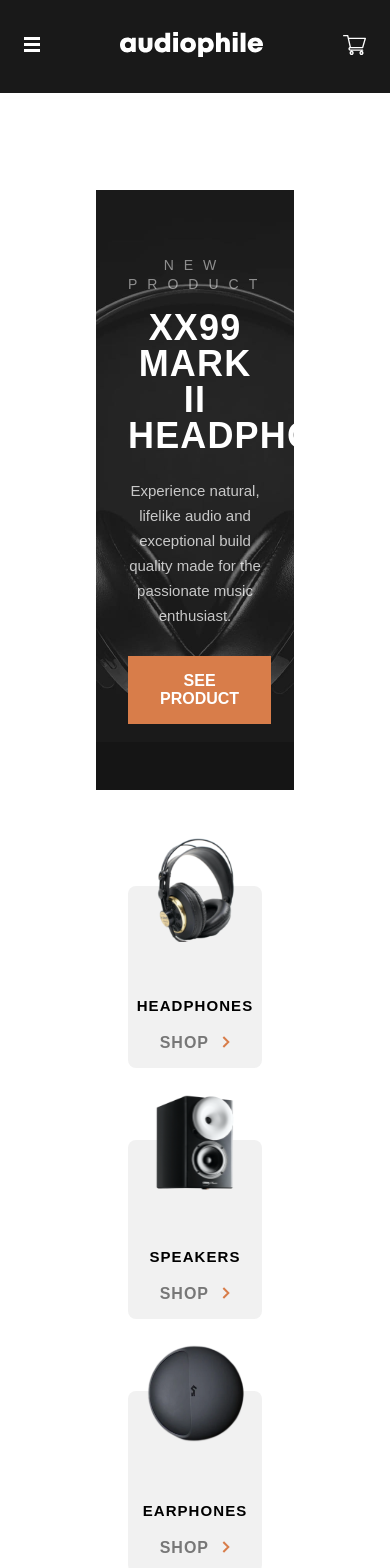
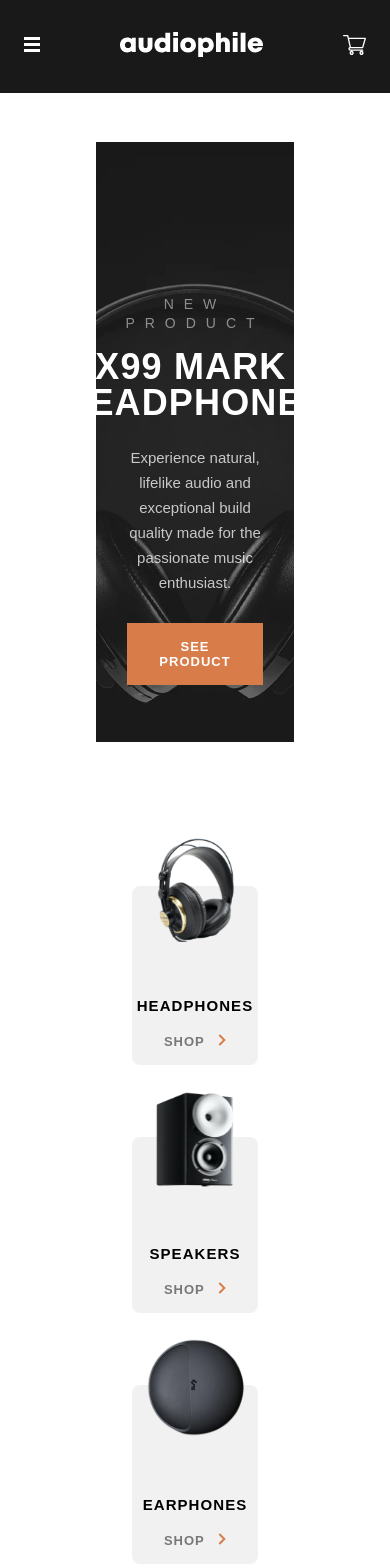
Before and after one commit to nikoescobal/e-commerce-app, a Next.js app: page / in a window 390 px wide. Shown: the top 1568 px of the page. Built offline with nearby package versions, Linux system fonts and the light colour scheme.

Commit message:
Updated Image component to include srcSet, fixed styling for Hero and Header of landing page in mobile and tablet.

```diff
--- a/components/atoms/Image/Image.js
+++ b/components/atoms/Image/Image.js
@@ -1,8 +1,9 @@
+// atoms/Image/Image.js
 import NextImage from 'next/image';
 import cn from 'classnames';
-import styles from './Image.module.scss'; // Assuming you have a corresponding SCSS file
+import styles from './Image.module.scss';
 
-const Image = ({ src, alt, layout, className, ...props }) => {
+const Image = ({ src, alt, srcSet, sizes, layout, className, ...props }) => {
   const isSVG = src.includes('.svg');
 
   // Combine custom class names with the SVG class conditionally
@@ -11,7 +12,12 @@ const Image = ({ src, alt, layout, className, ...props }) => {
     [className]: className,
   });
 
-  const imageProps = isSVG ? {} : { layout: layout || 'fill' };
+  // Include srcSet and sizes in imageProps if they are provided
+  const imageProps = {
+    ...(isSVG ? {} : { layout: layout || 'fill' }),
+    ...(srcSet && { srcSet }),
+    ...(sizes && { sizes }),
+  };
 
   return (
     <div className={imageClass}>
--- a/components/organisms/Header/Header.module.scss
+++ b/components/organisms/Header/Header.module.scss
@@ -19,6 +19,11 @@
   opacity: 0.104;
   background: #fff;
   box-shadow: 0px 4px 4px 0px rgba(0, 0, 0, 0.25);
+
+  @include md {
+    margin: 0 auto;
+    width: 43.0625rem;
+  }
 }
 
 .logo {
--- a/components/organisms/Hero/Hero.js
+++ b/components/organisms/Hero/Hero.js
@@ -1,9 +1,7 @@
-// components/Hero/Hero.js
 import React from 'react';
+import Image from '../../atoms/Image/Image';
+import Button from '../../atoms/Button/Button';
 import Typography from '../../atoms/Typography/Typography';
-import Button from '../../atoms/Button/Button';
-// import Image from 'next/image';
-import Image from '../../atoms/Image/Image';
 import styles from './Hero.module.scss';
 import classnames from 'classnames';
 
@@ -12,15 +10,18 @@ const Hero = () => {
     <section className={styles.hero}>
       <div className={styles.background}>
         <Image
-          src="/assets/images/home/mobile/image-header.jpg"
+          // width={100}
+          // height={100}
+          src="/assets/images/home/mobile/image-header.jpg" // Default image for mobile
           alt="Hero Background"
+          className={classnames(styles.heroImage, {
+            [styles.heroImageDesktop]: false, // We will enable this class using state or props based on the viewport
+          })}
+          // layout="responsive"
+          priority
           fill
           objectFit="cover"
           objectPosition="50% 75%"
-          className={styles.heroImage}
-          placeholder="blur"
-          priority
-          blurDataURL="/assets/images/home/mobile/image-header.jpg" // Use a base64 encoded image here
         />
       </div>
       <div className={styles.content}>
--- a/components/organisms/Hero/Hero.module.scss
+++ b/components/organisms/Hero/Hero.module.scss
@@ -3,28 +3,45 @@
 @use '../../../styles/colors' as *;
 
 .hero {
+  // position: relative;
+  min-height: 37.5rem; // Adjust to match the design height for the hero section
+  // background-color: $background-color-dark-2; // Assume the background color before the image loads
+  // z-index: 1;
+
+  // @include md {
+  //   min-height: 100%; // Adjust for larger screens based on your design
+  // }
   position: relative;
-  min-height: 37.5rem; // Adjust to match the design height for the hero section
   width: 100%;
   display: flex;
   align-items: center;
   justify-content: center;
-  background-color: $background-color-dark-2; // Assume the background color before the image loads
-  z-index: 1;
 
   @include md {
-    min-height: 100%; // Adjust for larger screens based on your design
+    min-height: 38rem;
+    margin-bottom: 3rem;
   }
 }
 
 .title {
   opacity: 0.4964;
   padding-bottom: 1rem;
+
+  @include md {
+    font-size: 0.875rem;
+    padding-bottom: 1.5rem;
+  }
 }
 
 .subtitle {
   padding-bottom: 1.5rem;
   font-size: 2.25rem;
+
+  @include md {
+    font-size: 3.5rem;
+    line-height: 3.625rem;
+    letter-spacing: 0.125rem;
+  }
 }
 
 .description {
@@ -33,37 +50,73 @@
 }
 
 .background {
+  // position: absolute;
+  // top: 0; // Set top to the height of the navbar if it's fixed at the top
+  // left: 0;
+  // right: 0;
+  // height: 37.5rem; // Match this to the height of your hero section
+  // z-index: -1;
+  // overflow: hidden; // Ensures the image doesn't exceed the div container
+
+  // @include md {
+  //   // height: 50rem; // Adjust to match the hero section
+  // }
   position: absolute;
-  top: 0; // Set top to the height of the navbar if it's fixed at the top
-  left: 0;
-  right: 0;
-  height: 37.5rem; // Match this to the height of your hero section
+  width: 100%;
+  height: 100%;
   z-index: -1;
-  overflow: hidden; // Ensures the image doesn't exceed the div container
 
   @include md {
-    // height: 50rem; // Adjust to match the hero section
+    height: auto;
+    width: auto;
   }
 }
 
 .heroImage {
+  // object-fit: cover;
+  // width: 100%;
+  // transform: translateY(-3rem);
+  // height: 100%;
+  width: 100%;
+  height: auto;
   object-fit: cover;
-  width: 100%;
   transform: translateY(-3rem);
   height: 100%;
+
+  @include md {
+    content: url('/assets/images/home/tablet/image-header.jpg');
+    transform: translateY(-1.5rem);
+  }
+
+  @include lg {
+    // Desktop image
+    content: url('/assets/images/home/desktop/image-hero.jpg');
+  }
 }
 
 .content {
   z-index: 2;
-  padding: 2rem; // Provides padding around the content, adjust as needed
+  padding: 2rem;
   text-align: center;
   position: relative; // This is needed for z-index to take effect
   width: 100%; // Ensures content takes up the width of the hero section
   max-width: 20.5rem; // Use max-width for better responsiveness
+  display: flex;
+  flex-direction: column;
+  justify-content: center;
+  align-items: center;
 
   @include md {
-    max-width: 100%;
+    max-width: 23.6875rem;
+    padding: 2rem 1rem;
   }
+
+  // @include lg {
+  //   // Adjust content for desktop
+  //   max-width: none;
+  //   text-align: left;
+  //   padding: 4rem; // Example padding, adjust as needed
+  // }
 }
 
 .title,
--- a/components/organisms/ProductCategories/ProductCategories.module.scss
+++ b/components/organisms/ProductCategories/ProductCategories.module.scss
@@ -1,15 +1,21 @@
 // molecules/ProductCategories/ProductCategories.module.scss
 @use '../../../styles/colors' as *;
+@use '../../../styles/breakpoints' as *;
 
 .productCategories {
   //   display: flex;
   //   flex-direction: column;
   display: grid;
-  grid-template-columns: repeat(1fr);
+  grid-template-columns: 1fr;
   gap: 4.5rem;
   margin: 0 auto;
   padding: 6rem 1.5rem 7.5rem;
   background: $color-light;
+
+  @include md {
+    grid-template-columns: repeat(3, 1fr);
+    padding: 9rem 2.5rem 6rem;
+  }
 }
 
 // .categories {
@@ -29,5 +35,4 @@
 // }
 
 .productCategory {
-  scale: 2;
 }
--- a/styles/_buttons.scss
+++ b/styles/_buttons.scss
@@ -3,8 +3,6 @@
 @mixin btn-base {
   padding: 1rem 2rem;
   font-family: 'Manrope', sans-serif;
-  font-weight: bold;
-  font-size: 1rem;
   text-align: center;
   text-transform: uppercase;
   cursor: pointer;
@@ -13,6 +11,11 @@
   border: none;
   border-radius: none;
   line-height: normal;
+  font-size: 0.8125rem;
+  font-style: normal;
+  font-weight: 700;
+  line-height: normal;
+  letter-spacing: 0.0625rem;
 
   &:hover,
   &:focus {
```
